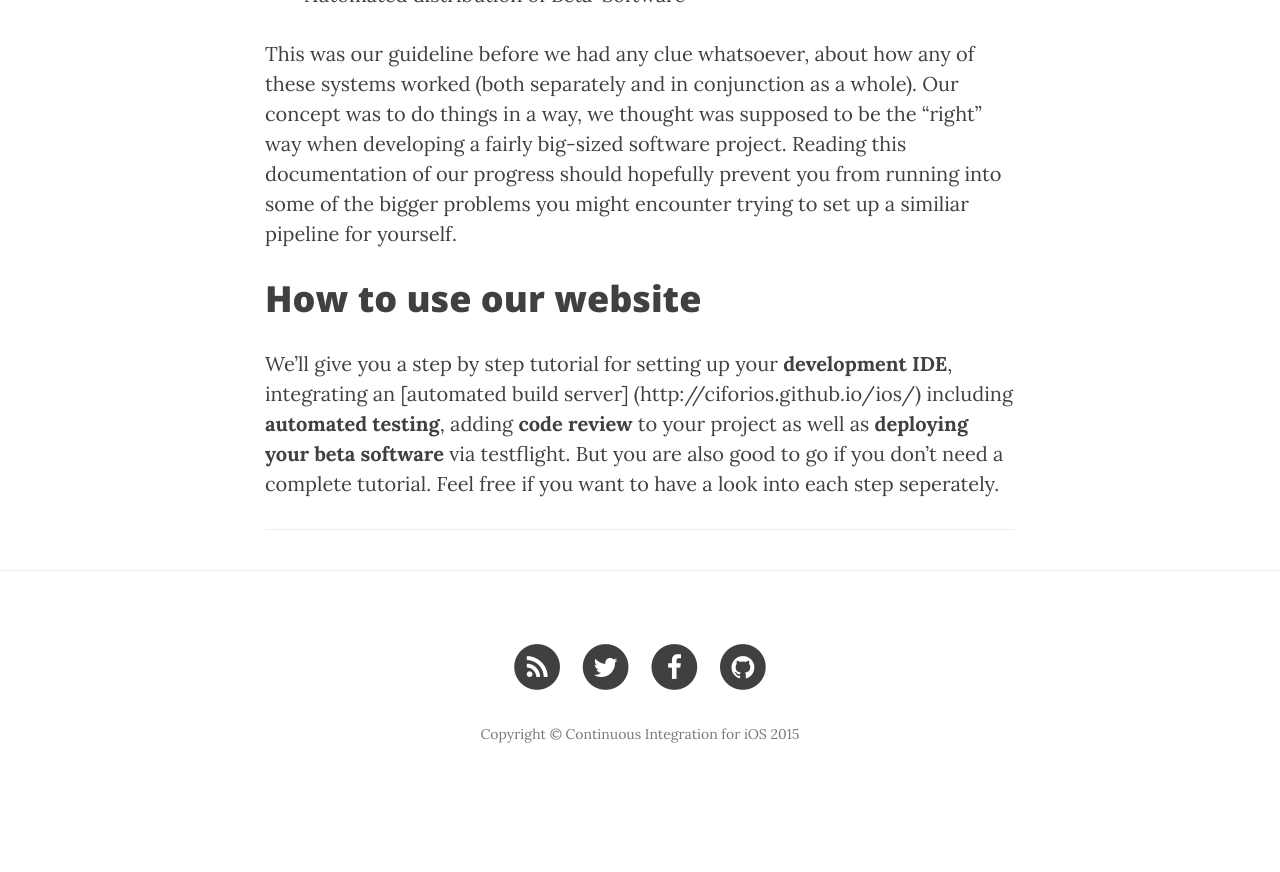
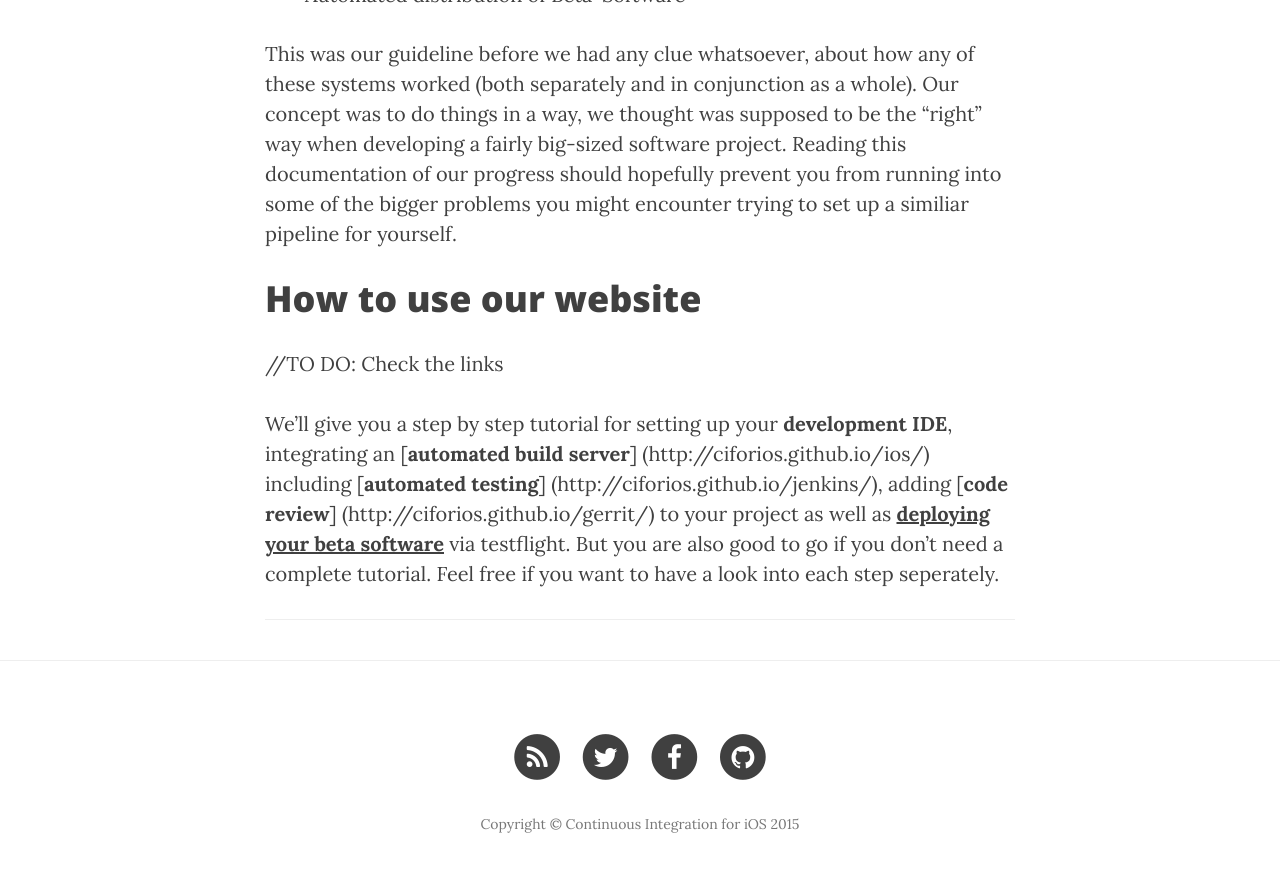
Before and after one commit to ciforios/ciforios.github.io, a Jekyll site: the page built from _posts/2015-04-20-Vision.markdown, in a window 1280 px wide and 900 px high, scrolled down 1202 px. Shown: the top 872 px of the window. Built offline with Jekyll 4.4.1, drawn with Linux system fonts in a browser that asks for light colours; nearby versions of some CDN libraries; Markdown is read by kramdown in place of the engine named in the settings; before the commit the page ends 2012 px from its top, so only the background shows below that.

Commit message:
added content

```diff
--- a/_posts/2015-04-20-Vision.markdown
+++ b/_posts/2015-04-20-Vision.markdown
@@ -21,4 +21,6 @@
 This was our guideline before we had any clue whatsoever, about how any of these systems worked (both separately and in conjunction as a whole). Our concept was to do things in a way, we thought was supposed to be the "right" way when developing a fairly big-sized software project. Reading this documentation of our progress should hopefully prevent you from running into some of the bigger problems you might encounter trying to set up a similiar pipeline for yourself.
 
 #How to use our website
-We'll give you a step by step tutorial for setting up your **development IDE**, integrating an [automated build server] (http://ciforios.github.io/ios/) including **automated testing**, adding **code review** to your project as well as **deploying your beta software** via testflight. But you are also good to go if you don't need a complete tutorial. Feel free if you want to have a look into each step seperately.
+//TO DO: Check the links
+
+We'll give you a step by step tutorial for setting up your **development IDE**, integrating an [**automated build server**] (http://ciforios.github.io/ios/) including [**automated testing**] (http://ciforios.github.io/jenkins/), adding [**code review**] (http://ciforios.github.io/gerrit/) to your project as well as [**deploying your beta software**](http://ciforios.github.io/workflow/) via testflight. But you are also good to go if you don't need a complete tutorial. Feel free if you want to have a look into each step seperately.
```
